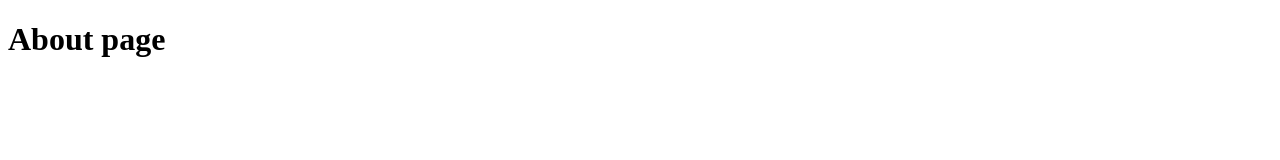
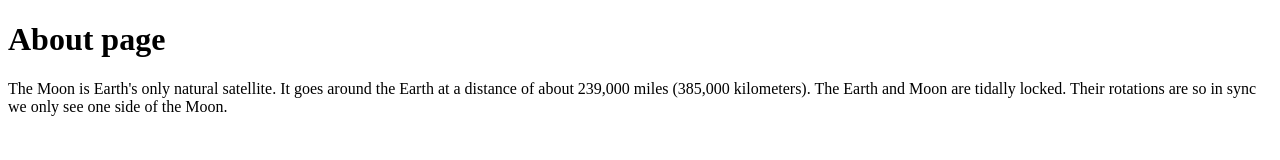
Before and after one commit to Vaishugarudkar01/rtc_project, a plain HTML site: page pages/about_page.html in a window 1280 px wide. Drawn offline with Linux system fonts and the light colour scheme.

Commit message:
Imformation

```diff
--- a/pages/about_page.html
+++ b/pages/about_page.html
@@ -6,5 +6,10 @@
 </head>
 <body>
     <h1> About page</h1>
+    <p>The Moon is Earth's only natural satellite.
+        It goes around the Earth at a distance of about
+         239,000 miles (385,000 kilometers). The Earth and
+         Moon are tidally locked. Their rotations are so in
+         sync we only see one side of the Moon.</p>
 </body>
 </html>
```
